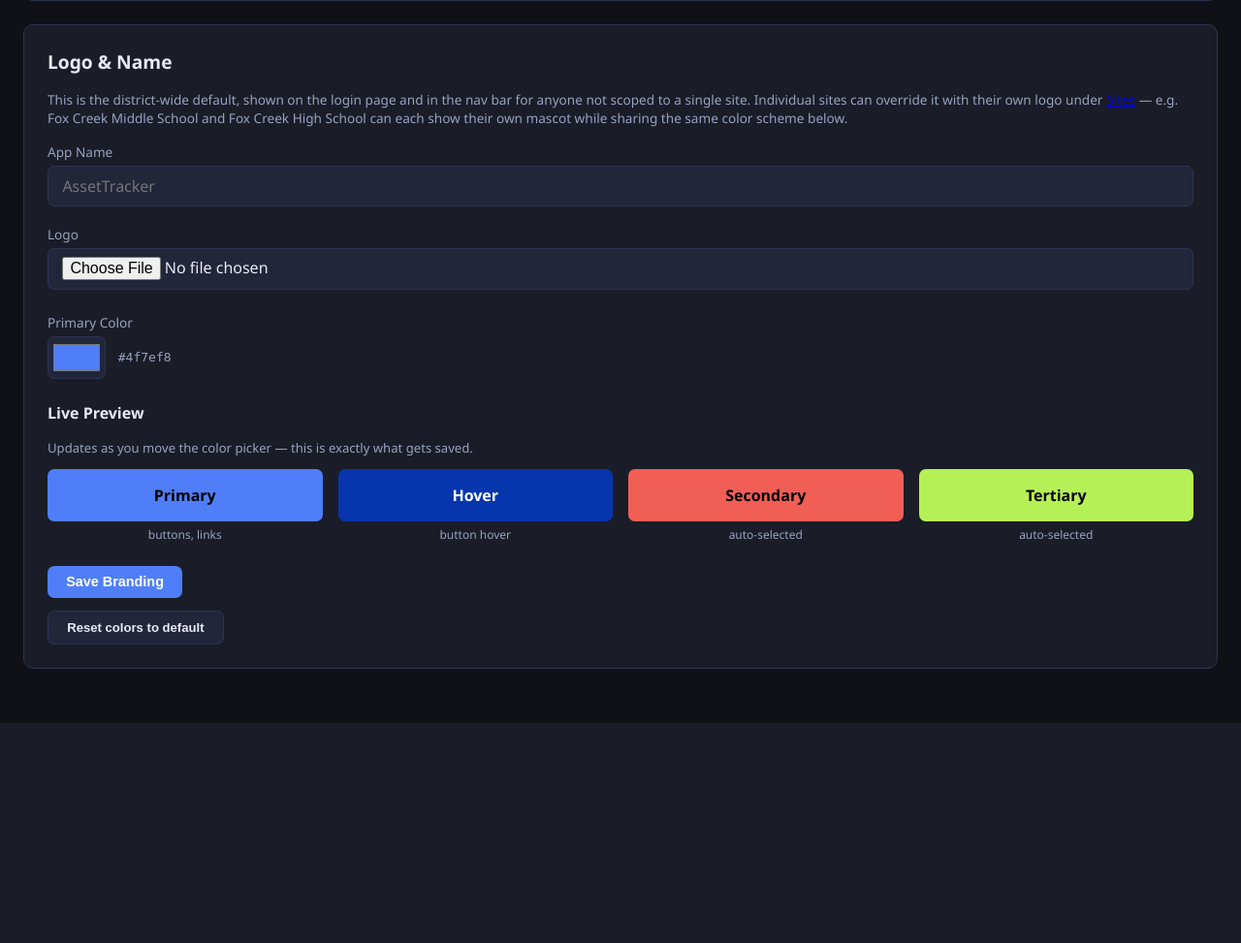
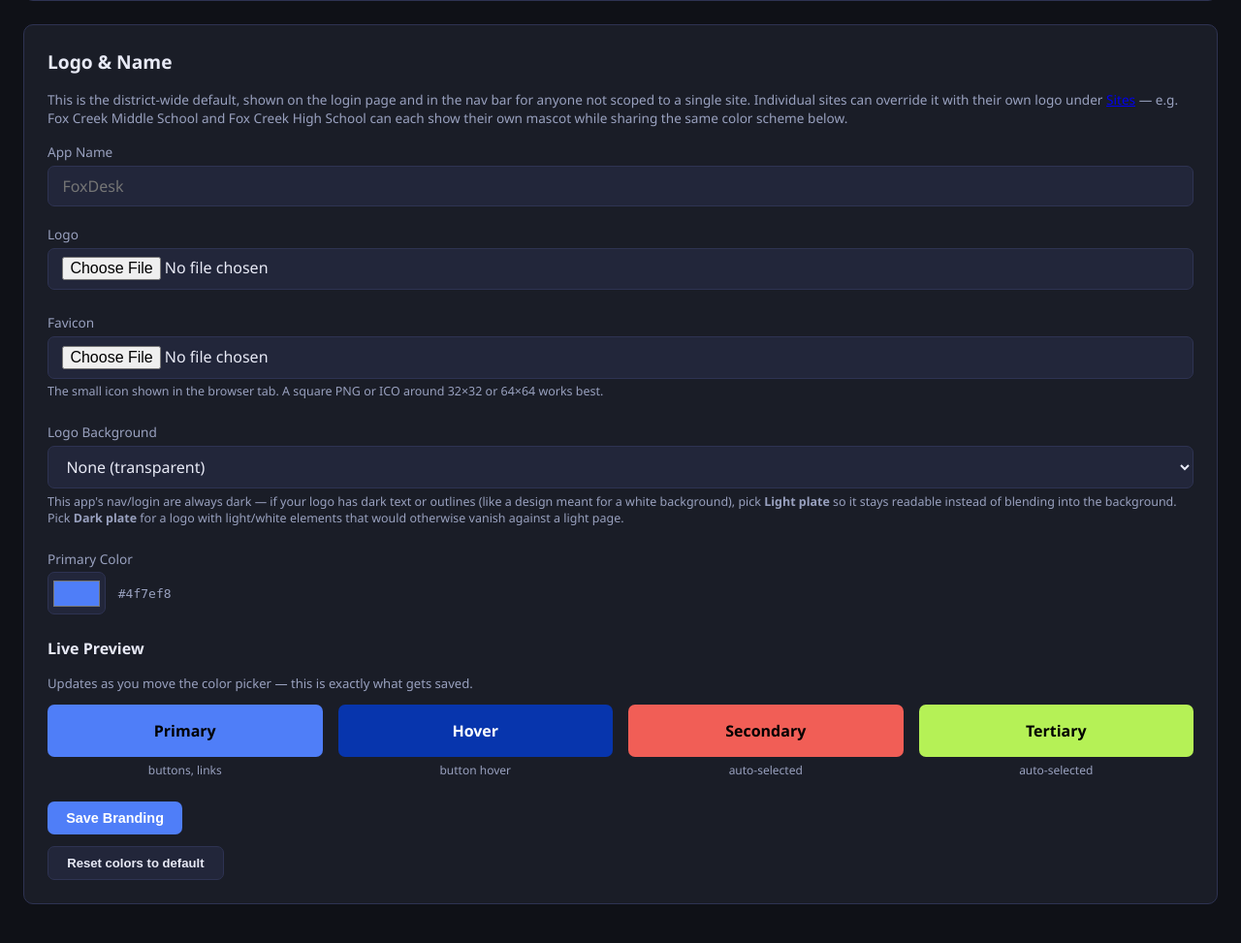
Before and after one commit to TechniKalCancer/Basic-Asset-Tracking, a Flask app: page /admin/branding in a window 1280 px wide. Shown: the part 295-1268 px from the top of the page at 97% size. Before the commit the page ends 1041 px from the top, so only its background shows below. Run offline with Flask 3, Linux system fonts and the light colour scheme; the visitor is signed in with stand-in values (Sample User, id 1); some libraries are stand-ins or nearby versions.

Commit message:
Add favicon upload and customizable email wording; loaner selective email + sort
Branding gains a favicon upload (rendered as <link rel="icon">) alongside
the existing logo. New Email settings page lets an admin rewrite the
subject/body of every reminder email (loaner overdue/upcoming/no-date,
overdue assignment) with {variable} placeholders and a live preview,
falling back to the built-in wording when untouched. Loaners page adds
per-row selection to email a hand-picked set of checked-out devices
(not just overdue ones) and sortable Status/Due columns.

Co-Authored-By: Claude Sonnet 5 <noreply@anthropic.com>

```diff
--- a/templates/admin_branding.html
+++ b/templates/admin_branding.html
@@ -31,11 +31,25 @@
 
   {% if settings.logo_filename %}
   <div style="display:flex;align-items:center;gap:1rem;margin-bottom:1rem;padding:1rem;background:var(--surface2);border:1px solid var(--border);border-radius:7px;">
-    <img src="{{ url_for('branding_logo', filename=settings.logo_filename) }}" alt="Current logo" style="max-height:60px;max-width:220px;">
+    <span class="{{ 'logo-plate-' + settings.logo_background if settings.logo_background else '' }}">
+      <img src="{{ url_for('branding_logo', filename=settings.logo_filename) }}" alt="Current logo" style="display:block;max-height:60px;max-width:220px;">
+    </span>
     <form method="POST" style="margin-left:auto;">
       <input type="hidden" name="csrf_token" value="{{ csrf_token() }}">
       <input type="hidden" name="action" value="remove_logo">
       <button type="submit" class="btn btn-ghost" style="width:auto;">Remove Logo</button>
+    </form>
+  </div>
+  {% endif %}
+
+  {% if settings.favicon_filename %}
+  <div style="display:flex;align-items:center;gap:1rem;margin-bottom:1rem;padding:1rem;background:var(--surface2);border:1px solid var(--border);border-radius:7px;">
+    <img src="{{ url_for('branding_logo', filename=settings.favicon_filename) }}" alt="Current favicon" style="display:block;width:32px;height:32px;background:#fff;border-radius:4px;padding:2px;">
+    <span style="color:var(--muted);font-size:.85rem;">Current favicon (browser tab icon)</span>
+    <form method="POST" style="margin-left:auto;">
+      <input type="hidden" name="csrf_token" value="{{ csrf_token() }}">
+      <input type="hidden" name="action" value="remove_favicon">
+      <button type="submit" class="btn btn-ghost" style="width:auto;">Remove Favicon</button>
     </form>
   </div>
   {% endif %}
@@ -46,7 +60,7 @@
 
     <div style="margin-bottom:1.2rem;">
       <label style="display:block;margin-bottom:.3rem;color:var(--muted);font-size:.85rem;">App Name</label>
-      <input name="app_name" value="{{ settings.app_name or '' }}" placeholder="AssetTracker" />
+      <input name="app_name" value="{{ settings.app_name or '' }}" placeholder="FoxDesk" />
     </div>
 
     <div style="margin-bottom:1.5rem;">
@@ -54,6 +68,31 @@
         {{ 'Replace Logo' if settings.logo_filename else 'Logo' }}
       </label>
       <input type="file" name="logo" accept=".png,.jpg,.jpeg,.svg,.webp" />
+    </div>
+
+    <div style="margin-bottom:1.5rem;">
+      <label style="display:block;margin-bottom:.3rem;color:var(--muted);font-size:.85rem;">
+        {{ 'Replace Favicon' if settings.favicon_filename else 'Favicon' }}
+      </label>
+      <input type="file" name="favicon" accept=".png,.jpg,.jpeg,.svg,.webp,.ico" />
+      <span style="display:block;margin-top:.3rem;font-size:.78rem;color:var(--muted);">
+        The small icon shown in the browser tab. A square PNG or ICO around 32×32 or 64×64 works best.
+      </span>
+    </div>
+
+    <div style="margin-bottom:1.5rem;">
+      <label style="display:block;margin-bottom:.3rem;color:var(--muted);font-size:.85rem;">Logo Background</label>
+      <select name="logo_background">
+        <option value="" {{ 'selected' if not settings.logo_background }}>None (transparent)</option>
+        <option value="light" {{ 'selected' if settings.logo_background == 'light' }}>Light plate</option>
+        <option value="dark" {{ 'selected' if settings.logo_background == 'dark' }}>Dark plate</option>
+      </select>
+      <span style="display:block;margin-top:.3rem;font-size:.78rem;color:var(--muted);">
+        This app's nav/login are always dark — if your logo has dark text or outlines (like a
+        design meant for a white background), pick <strong>Light plate</strong> so it stays
+        readable instead of blending into the background. Pick <strong>Dark plate</strong> for a
+        logo with light/white elements that would otherwise vanish against a light page.
+      </span>
     </div>
 
     <div style="margin-bottom:1.5rem;">
```
Also changed, not shown: templates/admin_emails.html (added, +93 -0 lines), templates/admin_loaners.html (+41 -9 lines).
